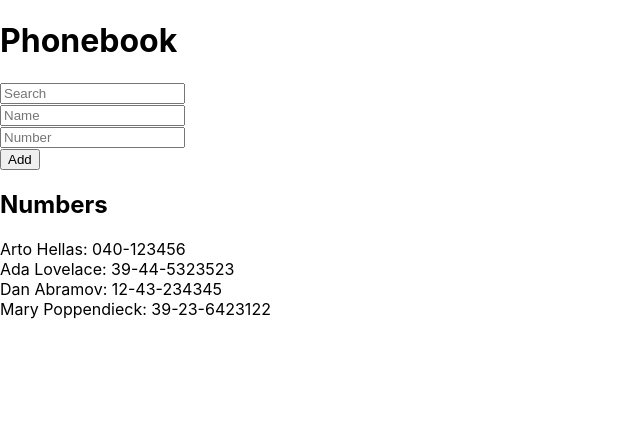
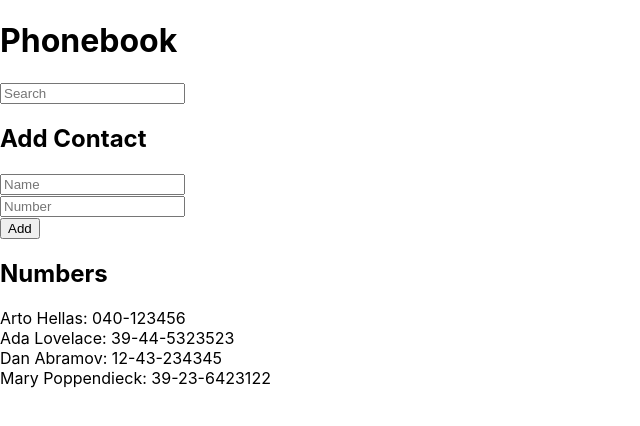
Before and after one commit to fbclh/full-stack-open, a React (Create React App) app in the folder part2/phonebook/: page / in a window 1280 px wide. Shown: the top 426 px of the page, without its empty margins (0-640 px from the left). Built offline with nearby package versions, Linux system fonts and the light colour scheme.

Commit message:
Refactor and extract new components

```diff
--- a/part2/phonebook/src/App.js
+++ b/part2/phonebook/src/App.js
@@ -1,97 +1,65 @@
-import { useState } from 'react'
+import { useState } from 'react';
+import { Search } from './components/Search';
+import { PersonForm } from './components/PersonForm';
+import { Persons } from './components/Persons';
 
 export const App = () => {
   const [persons, setPersons] = useState([
     { name: 'Arto Hellas', number: '040-123456', id: 1 },
     { name: 'Ada Lovelace', number: '39-44-5323523', id: 2 },
     { name: 'Dan Abramov', number: '12-43-234345', id: 3 },
-    { name: 'Mary Poppendieck', number: '39-23-6423122', id: 4 }
-  ])
-  const [newName, setNewName] = useState('')
-  const [newNumber, setNewNumber] = useState('')
-  const [search, setSearch] = useState('')
+    { name: 'Mary Poppendieck', number: '39-23-6423122', id: 4 },
+  ]);
+  const [newName, setNewName] = useState('');
+  const [newNumber, setNewNumber] = useState('');
+  const [search, setSearch] = useState('');
 
   const handleSubmit = (event) => {
-    event.preventDefault()
+    event.preventDefault();
     const newPerson = {
       name: newName,
       number: newNumber,
-      id: persons.length + 1
-    }
+      id: persons.length + 1,
+    };
 
     if (persons.some((person) => person.name === newName)) {
-      alert(`${newName} is already added to phonebook`)
-      setNewName('')
+      alert(`${newName} is already added to phonebook`);
+      setNewName('');
     } else {
-      setPersons(persons.concat(newPerson))
-      // setPersons([...persons, newPerson])
-      setNewName('')
-      setNewNumber('')
+      // setPersons(persons.concat(newPerson));
+      setPersons([...persons, newPerson]);
+      setNewName('');
+      setNewNumber('');
     }
-  }
-
-  // const handleSearch = (event) => {
-  //   const searchName = event.target.value
-  //   const filteredPersons = persons.filter((person) =>
-  //     person.name.toLowerCase().includes(searchName.toLowerCase())
-  //   )
-  //   setPersons(filteredPersons)
-  // }
+  };
 
   const handleSearch = (event) => {
-    setSearch(event.target.value)
-  }
+    setSearch(event.target.value);
+  };
 
   const personsToShow = search
     ? persons.filter((person) => person.name.toLowerCase().includes(search))
-    : persons
+    : persons;
 
   const handleNameChange = (event) => {
-    setNewName(event.target.value)
-  }
+    setNewName(event.target.value);
+  };
 
   const handleNumberChange = (event) => {
-    setNewNumber(event.target.value)
-  }
+    setNewNumber(event.target.value);
+  };
 
   return (
     <>
-      <h1>Phonebook</h1>
-      <input type="text" placeholder="Search" onChange={handleSearch} />
-      {/* <h2>Add Contact</h2> */}
-      <form onSubmit={handleSubmit}>
-        <div>
-          <input
-            type="text"
-            placeholder="Name"
-            required
-            onChange={handleNameChange}
-            value={newName}
-          />
-        </div>
-        <div>
-          <input
-            type="text"
-            placeholder="Number"
-            required
-            onChange={handleNumberChange}
-            value={newNumber}
-          />
-        </div>
-        <div>
-          <button type="submit">Add</button>
-        </div>
-      </form>
-      <h2>Numbers</h2>
-      <ul>
-        {personsToShow.map((person) => (
-          <li key={person.id}>
-            {person.name}
-            {': '}
-            {person.number}
-          </li>
-        ))}
-      </ul>
+      <Search search={search} handleSearch={handleSearch} />
+      <PersonForm
+        newName={newName}
+        newNumber={newNumber}
+        handleNameChange={handleNameChange}
+        handleNumberChange={handleNumberChange}
+        handleSubmit={handleSubmit}
+      />
+      <Persons personsToShow={personsToShow} />
     </>
-  )
-}
+  );
+};
--- /dev/null
+++ b/part2/phonebook/src/components/PersonForm.js
@@ -0,0 +1,36 @@
+export const PersonForm = ({
+  newName,
+  newNumber,
+  handleSubmit,
+  handleNameChange,
+  handleNumberChange,
+}) => {
+  return (
+    <>
+      <h2>Add Contact</h2>
+      <form onSubmit={handleSubmit}>
+        <div>
+          <input
+            type="text"
+            placeholder="Name"
+            required
+            onChange={handleNameChange}
+            value={newName}
+          />
+        </div>
+        <div>
+          <input
+            type="text"
+            placeholder="Number"
+            required
+            onChange={handleNumberChange}
+            value={newNumber}
+          />
+        </div>
+        <div>
+          <button type="submit">Add</button>
+        </div>
+      </form>
+    </>
+  );
+};
--- /dev/null
+++ b/part2/phonebook/src/components/Persons.js
@@ -0,0 +1,16 @@
+export const Persons = ({ personsToShow }) => {
+  return (
+    <>
+      <h2>Numbers</h2>
+      <ul>
+        {personsToShow.map((person) => (
+          <li key={person.id}>
+            {person.name}
+            {': '}
+            {person.number}
+          </li>
+        ))}
+      </ul>
+    </>
+  );
+};
--- /dev/null
+++ b/part2/phonebook/src/components/Search.js
@@ -0,0 +1,8 @@
+export const Search = ({ handleSearch }) => {
+  return (
+    <>
+      <h1>Phonebook</h1>
+      <input type="text" placeholder="Search" onChange={handleSearch} />
+    </>
+  );
+};
```
